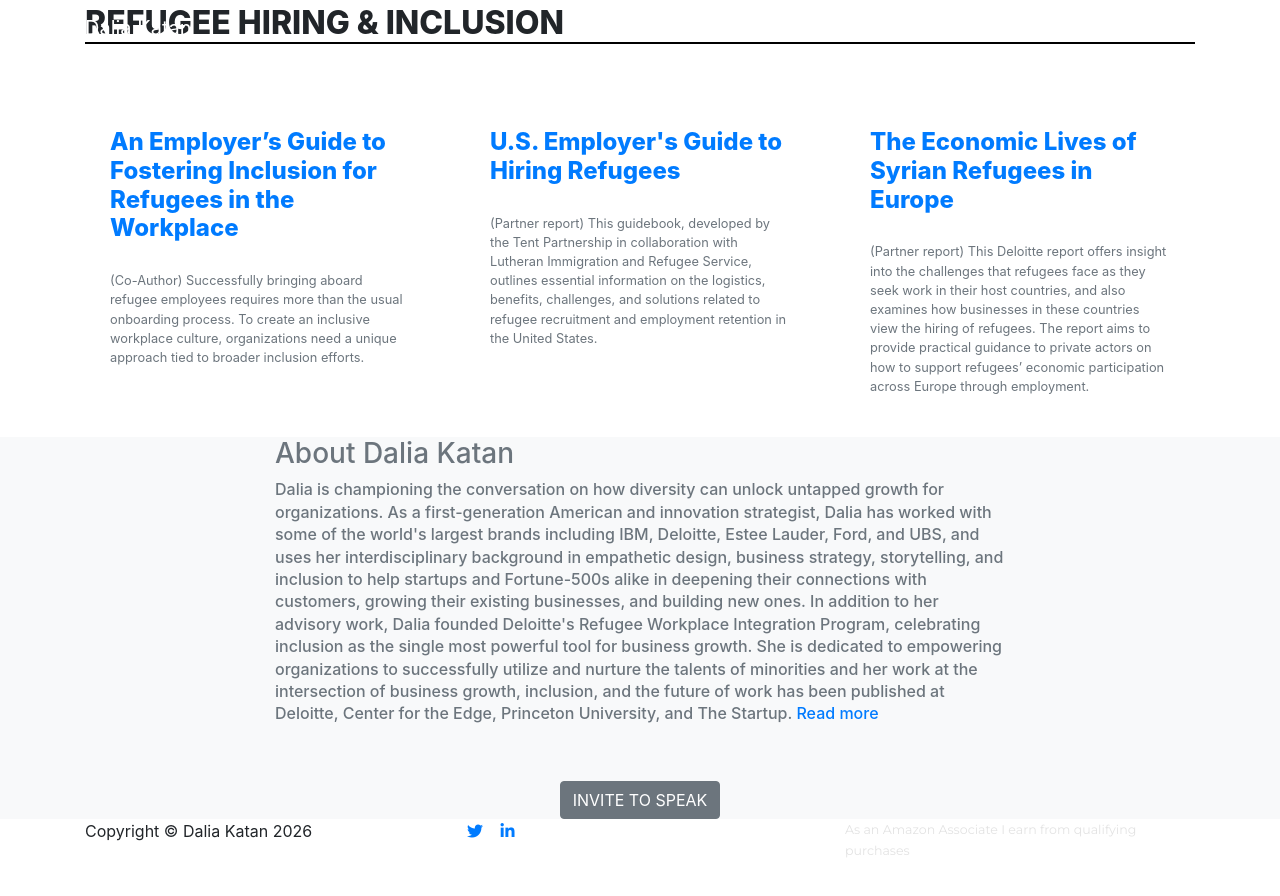
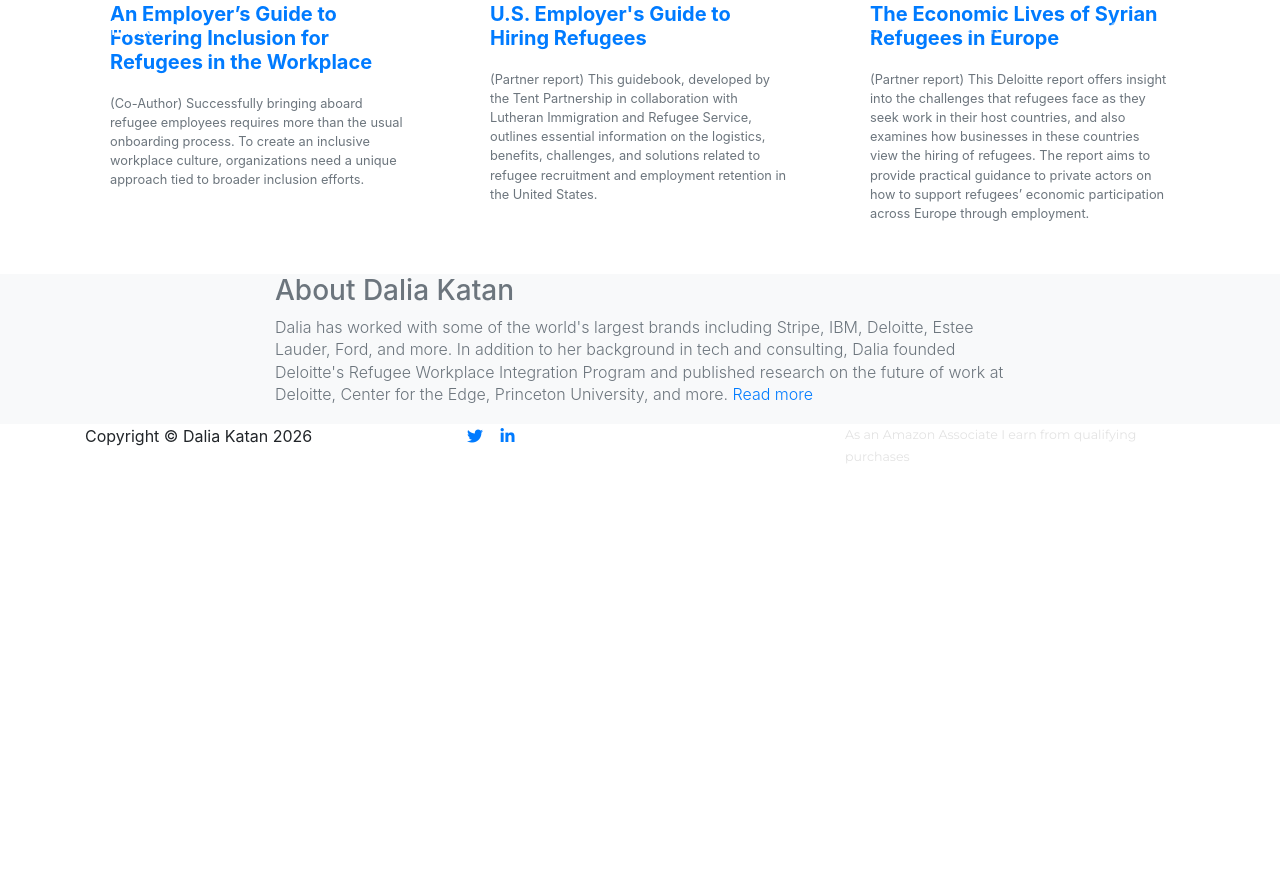
Before and after one commit to dalkat/dalkat.github.io, a Jekyll site: the page built from inclusion.md, in a window 1280 px wide and 900 px high, scrolled down 1198 px. Shown: the top 896 px of the window. Built offline with Jekyll 4.4.1, drawn with Linux system fonts in a browser that asks for light colours; nearby versions of some CDN libraries; some web fonts are replaced; library files that are not in the unit come from our copies; after the commit the page ends 1703 px from its top, so only the background shows below that; grey boxes are pictures that could not be loaded.

Commit message:
Update inclusion.html

```diff
--- a/_layouts/inclusion.html
+++ b/_layouts/inclusion.html
@@ -36,11 +36,11 @@ layout: default-sub
 -->
 
     <!-- Resources -->
-    <section id="resources1">
+    <section id="resources1" style="padding-bottom: 10px !important;">
       <div class="container">
         <div class="row">
           <div class="col-lg-12">
-            <h2 style="text-transform: uppercase; font-weight: 800;border-bottom: 2px #000000 solid; margin-bottom:35px;">{{ site.data.inclusion.services1.heading }}</h2>
+            <h3 style="font-weight: 600;">{{ site.data.inclusion.services1.heading }}</h3>
            <!-- <h3 class="section-subheading text-muted">{{ site.data.for-you.services1.subheading }}</h3> -->
           </div>
         </div>
@@ -50,7 +50,7 @@ layout: default-sub
           <div class="col-lg-4 col md-6 col-sm-6 col-xs-6 col-12" style="padding: 5px 20px; height:100%;">
             <div class="referral" style="background-color:#ffffff; text-align:left; padding:10px;">
               <a href="{{ service.url }}" target="_blank"><img class="img-fluid" src="{{ service.img }}" alt="" style="width:100%;">
-              <h4 style="text-align:left; font-weight:800; padding:10px;">{{ service.heading }}</h4></a>
+              <h5 style="text-align:left; font-weight:700; padding:10px; margin-bottom:0;">{{ service.heading }}</h5></a>
               <p class="text-muted" style="font-size: .8rem; text-align:left; padding:10px;">{{ service.text }}</p>
             </div>
           </div>
@@ -63,11 +63,11 @@ layout: default-sub
 
 
     <!-- Resources2 -->
-    <section id="resources2">
+    <section id="resources2" style="padding-bottom: 10px !important;">
       <div class="container">
         <div class="row">
           <div class="col-lg-12">
-            <h2 style="text-transform: uppercase; font-weight: 800;border-bottom: 2px #000000 solid;margin-bottom:35px;">{{ site.data.inclusion.services2.heading }}</h2>
+            <h3 style="font-weight: 600;">{{ site.data.inclusion.services2.heading }}</h3>
           </div>
         </div>
         <div class="row text-center">
@@ -76,7 +76,7 @@ layout: default-sub
           <div class="col-lg-4 col md-6 col-sm-6 col-xs-6 col-12" style="padding: 5px 20px; height:100%;">
             <div class="referral" style="background-color:#ffffff; text-align:left; padding:10px;">
               <a href="{{ service.url }}" target="_blank"><img class="img-fluid" src="{{ service.img }}" alt="" style="width:100%;">
-              <h4 style="text-align:left; font-weight:800; padding:10px;">{{ service.heading }}</h4></a>
+              <h5 style="text-align:left; font-weight:700; padding:10px; margin-bottom:0;">{{ service.heading }}</h5></a>
               <p class="text-muted" style="font-size: .8rem; text-align:left; padding:10px;">{{ service.text }}</p>
             </div>
           </div>
@@ -99,8 +99,7 @@ layout: default-sub
               </div>
               <div class="col-sm-12 col-lg-8">
                       <h3 class="text-muted">About Dalia Katan</h3>
-                      <h5 style="font-size:1rem!important; line-height:1.4;" class="text-muted">Dalia is championing the conversation on how diversity can unlock untapped growth for organizations. As a first-generation American and innovation strategist, Dalia has worked with some of the world's largest brands including IBM, Deloitte, Estee Lauder, Ford, and UBS, and uses her interdisciplinary background in empathetic design, business strategy, storytelling, and inclusion to help startups and Fortune-500s alike in deepening their connections with customers, growing their existing businesses, and building new ones. In addition to her advisory work, Dalia founded Deloitte's Refugee Workplace Integration Program, celebrating inclusion as the single most powerful tool for business growth. She is dedicated to empowering organizations to successfully utilize and nurture the talents of minorities and her work at the intersection of business growth, inclusion, and the future of work has been published at Deloitte, Center for the Edge, Princeton University, and The Startup. <a href="https://daliakatan.com/speaker">Read more</a></h5>
-                      <div class="col-lg-12" style="text-align:center;"><br><BR><a class="btn btn-secondary btn-xl text-uppercase js-scroll-trigger" href="https://daliakatan.com/speaker">Invite to speak</a></div>
+                      <h5 style="font-size:1rem!important; line-height:1.4;font-weight:300;" class="text-muted">Dalia has worked with some of the world's largest brands including Stripe, IBM, Deloitte, Estee Lauder, Ford, and more. In addition to her background in tech and consulting, Dalia founded Deloitte's Refugee Workplace Integration Program and published research on the future of work at Deloitte, Center for the Edge, Princeton University, and more. <a href="https://daliakatan.com/speaker">Read more</a></h5>
                   </div>
             </div>
           </div>
```
